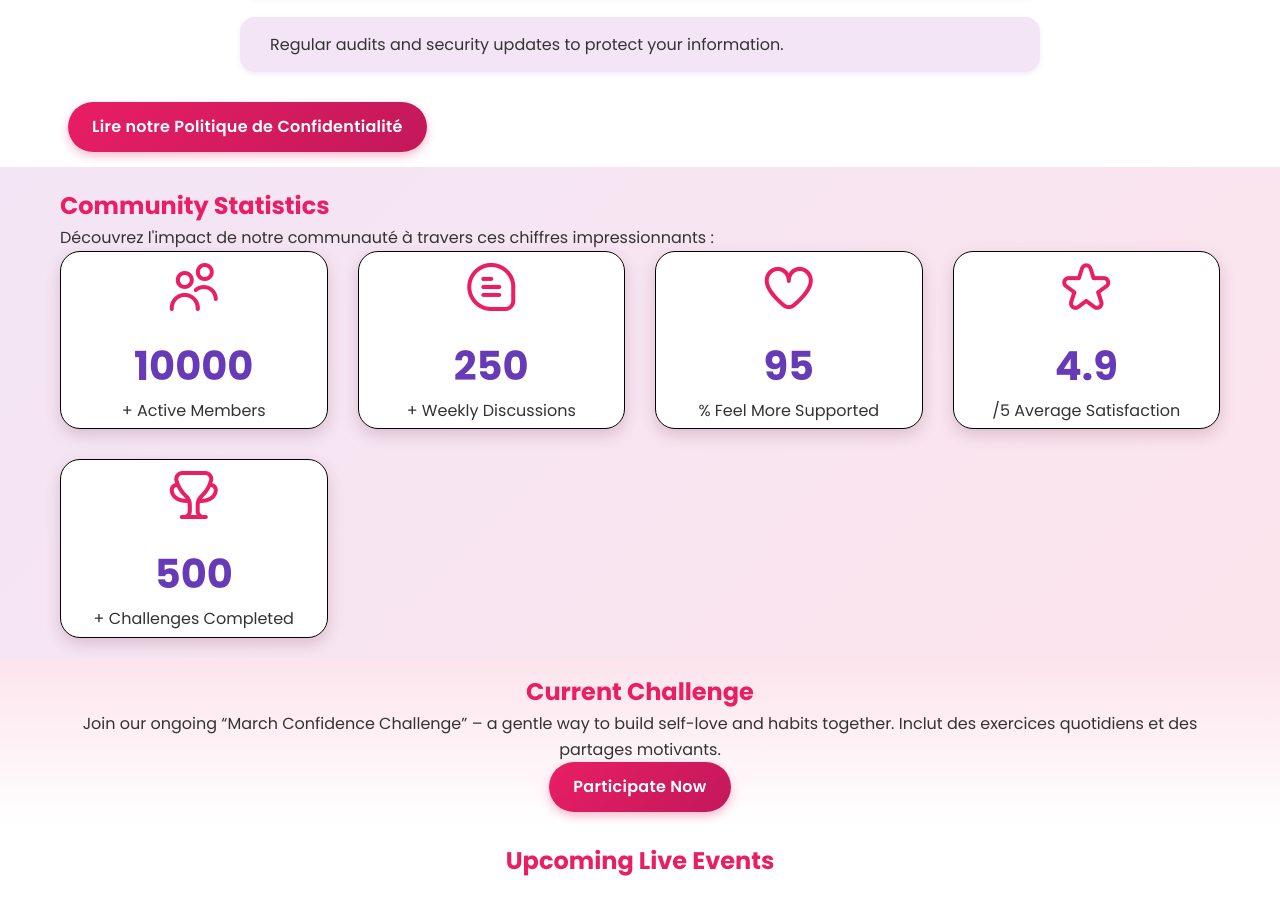
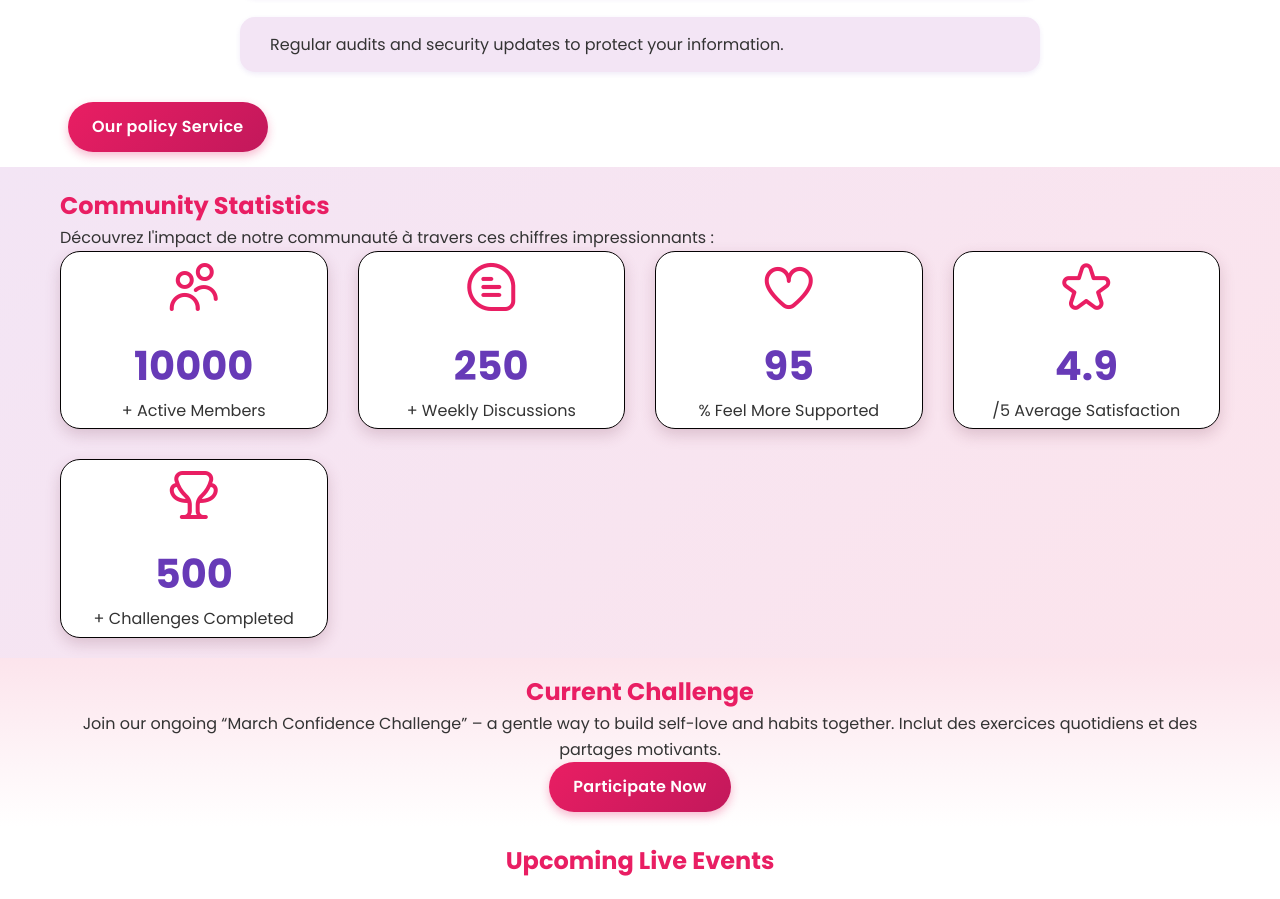
Before and after one commit to bbw4life/curvafit, a website: page community.html in a window 1280 px wide. Shown: the part 6241-7140 px from the top of the page. Drawn offline with nearby package versions, Linux system fonts and the light colour scheme; some icons are missing.

```diff
--- a/community.html
+++ b/community.html
@@ -393,7 +393,7 @@
                     <li><i class="fi fi-rr-report"></i> Easy reporting system for any concerns, with quick response times. <!-- Ajouté --></li>
                     <li><i class="fi fi-rr-certificate"></i> Regular audits and security updates to protect your information. <!-- Ajouté --></li>
                 </ul>
-                <a href="privacy.html" class="button-3d">Lire notre Politique de Confidentialité</a> <!-- Ajouté pour plus de pro -->
+                <a href="privacy.html" class="button-3d">Our policy Service</a> <!-- Ajouté pour plus de pro -->
             </div>
         </section>
         <section id="statistics" class="statistics-section community-stats" data-scroll-reveal>
```
